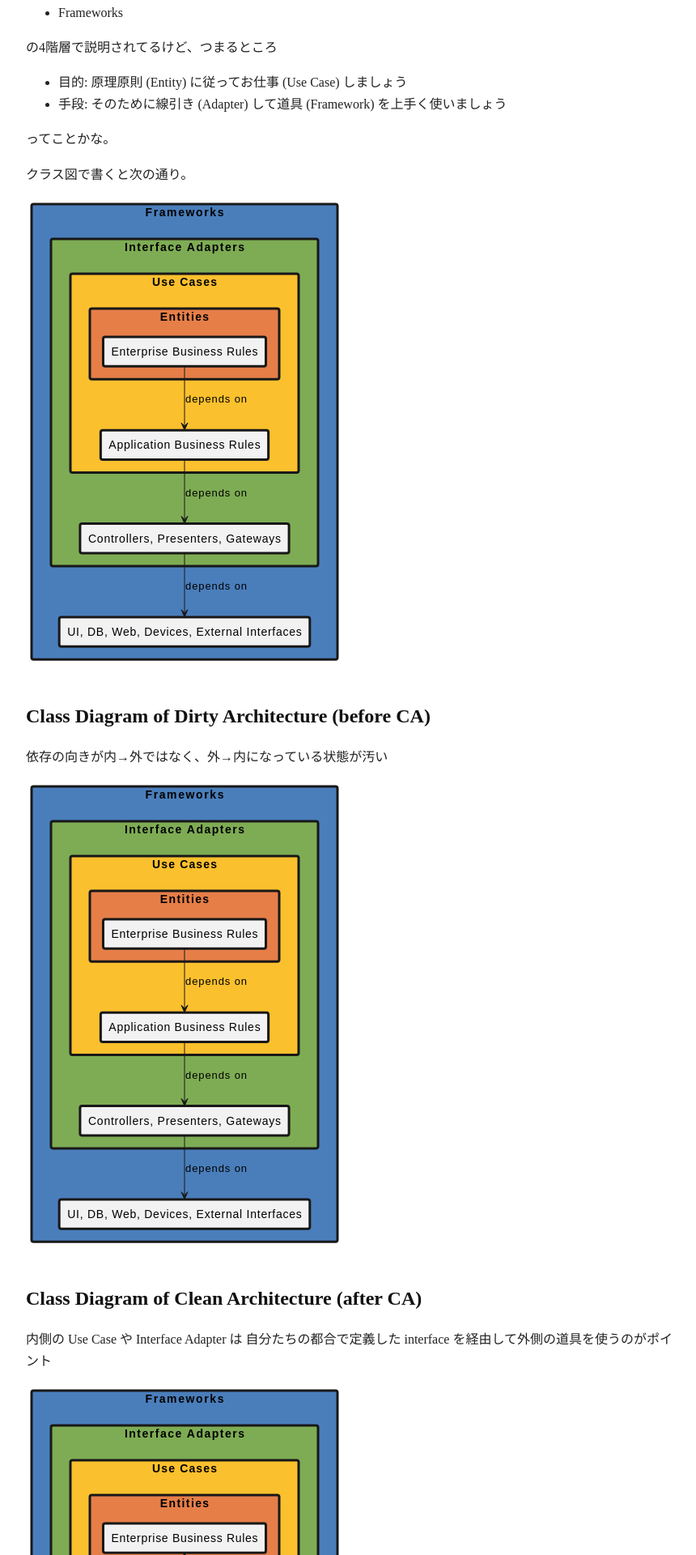
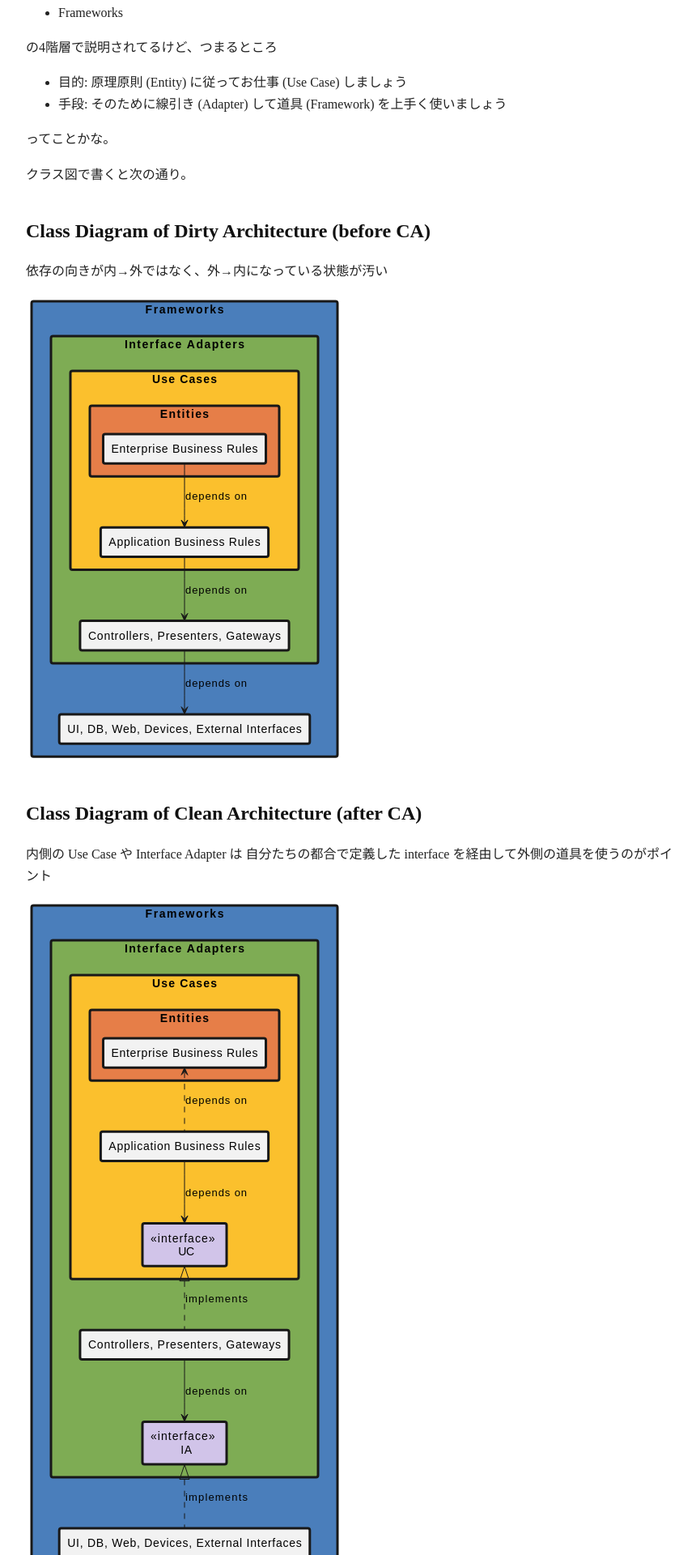
Before and after one commit to GoodRelax/articles, a Jekyll site: the page built from clean-architecture/article_ja.md, in a window 1280 px wide. Shown: the part 869-2789 px from the top of the page at 81% size, without its empty margins (208-1068 px from the left). Built offline with Jekyll 4.4.1, drawn with Linux system fonts in a browser that asks for light colours.

Commit message:
Update article_ja.md

````diff
--- a/clean-architecture/article_ja.md
+++ b/clean-architecture/article_ja.md
@@ -44,14 +44,11 @@ tags: [clean-architecture, dip, design]
 
 クラス図で書くと次の通り。
 
-![Dirty Architecture](./class_diagram_dirty_arch.svg)
-
-
 ## Class Diagram of Dirty Architecture (before CA)
 
 依存の向きが内→外ではなく、外→内になっている状態が汚い
 
-![Dirty Architecture](/clean-architecture/class_diagram_dirty_arch.svg)
+![Dirty Architecture](/articles/clean-architecture/class_diagram_dirty_arch.svg)
 
 <!--
 ```puml
@@ -91,7 +88,7 @@ EN_content -d-> UC_content : "depends on"
 
 内側の Use Case や Interface Adapter は 自分たちの都合で定義した interface を経由して外側の道具を使うのがポイント
 
-![Clean Architecture](/clean-architecture/class_diagram_clean_arch.svg)
+![Clean Architecture](/articles/clean-architecture/class_diagram_clean_arch.svg)
 
 <!--
 ```puml
````
